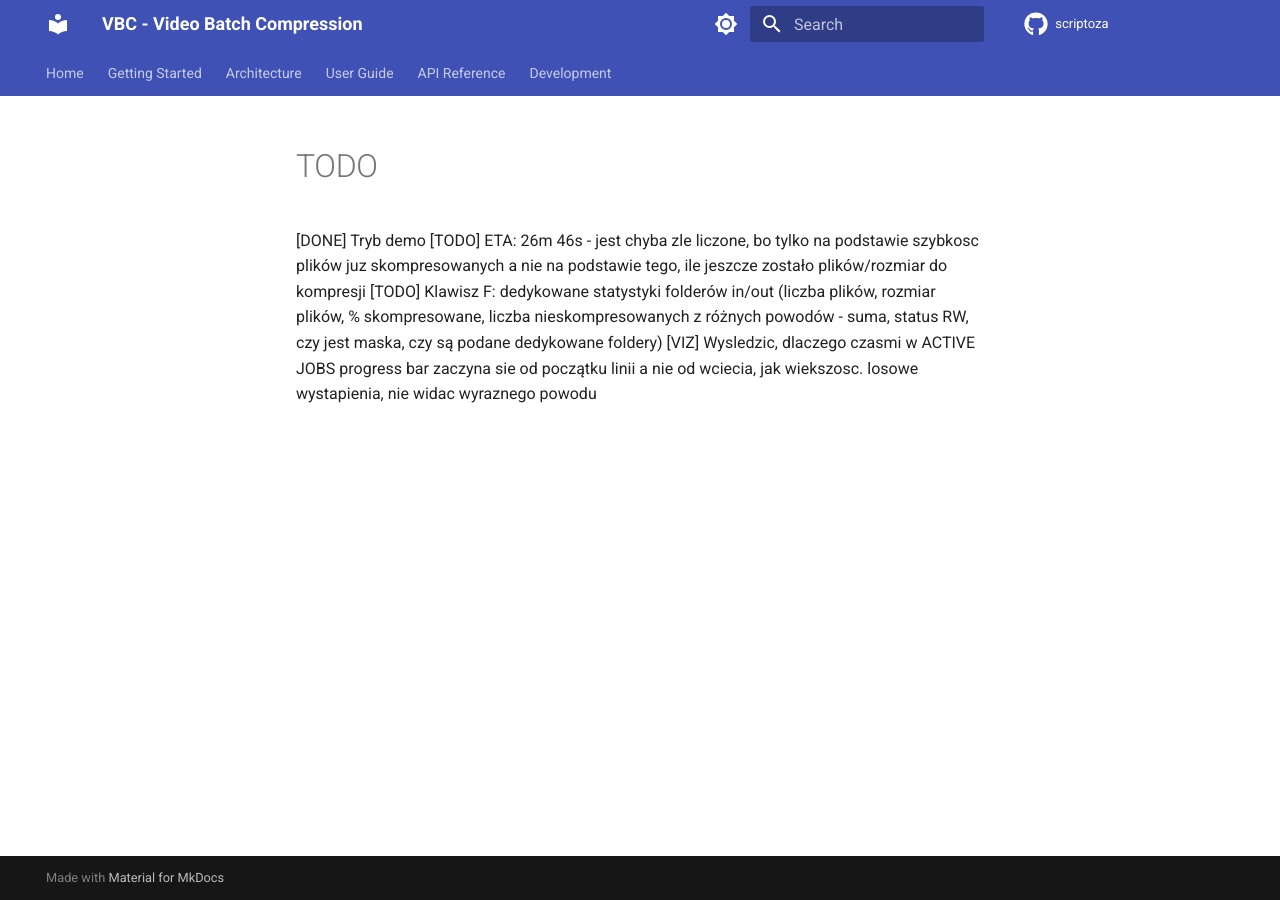
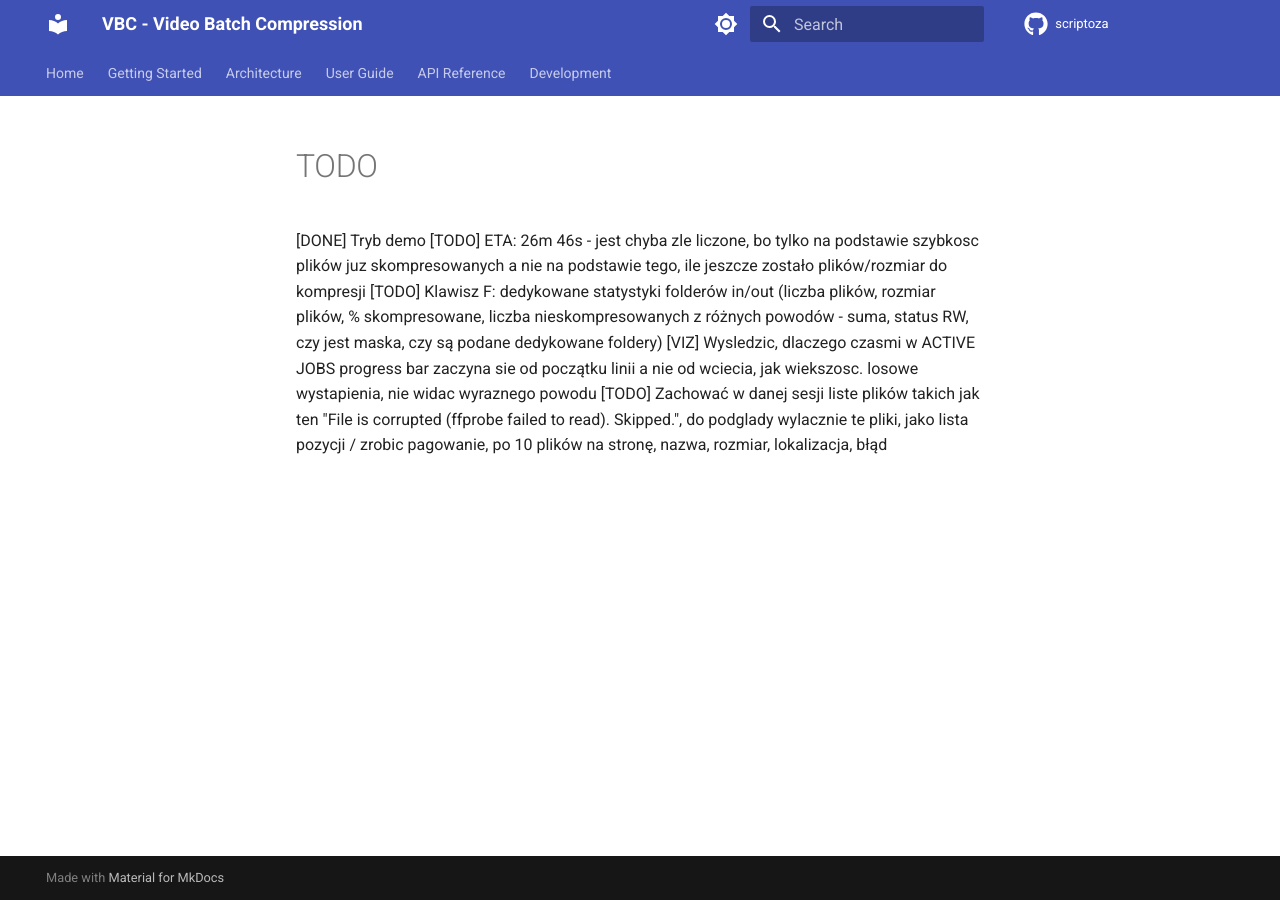
Before and after one commit to hipotures/vbc, an MkDocs documentation site: the page built from docs/TODO.md, in a window 1280 px wide. Built offline with MkDocs 1.6.1 and Material for MkDocs 9.7.7, drawn with Linux system fonts in a browser that asks for light colours; comment, search, counter and statistics services are not loaded.

Commit message:
Update TODO

```diff
--- a/docs/TODO.md
+++ b/docs/TODO.md
@@ -2,3 +2,4 @@
 [TODO] ETA: 26m 46s - jest chyba zle liczone, bo tylko na podstawie szybkosc plików juz skompresowanych a nie na podstawie tego, ile jeszcze zostało plików/rozmiar do kompresji
 [TODO] Klawisz F: dedykowane statystyki folderów in/out (liczba plików, rozmiar plików, % skompresowane, liczba nieskompresowanych z różnych powodów - suma, status RW, czy jest maska, czy są podane dedykowane foldery)
 [VIZ] Wysledzic, dlaczego czasmi w ACTIVE JOBS progress bar zaczyna sie od początku linii a nie od wciecia, jak wiekszosc. losowe wystapienia, nie widac wyraznego powodu
+[TODO] Zachować w danej sesji liste plików takich jak ten "File is corrupted (ffprobe failed to read). Skipped.", do podglady wylacznie te pliki, jako lista pozycji  / zrobic pagowanie, po 10 plików na stronę, nazwa, rozmiar, lokalizacja, błąd
```
